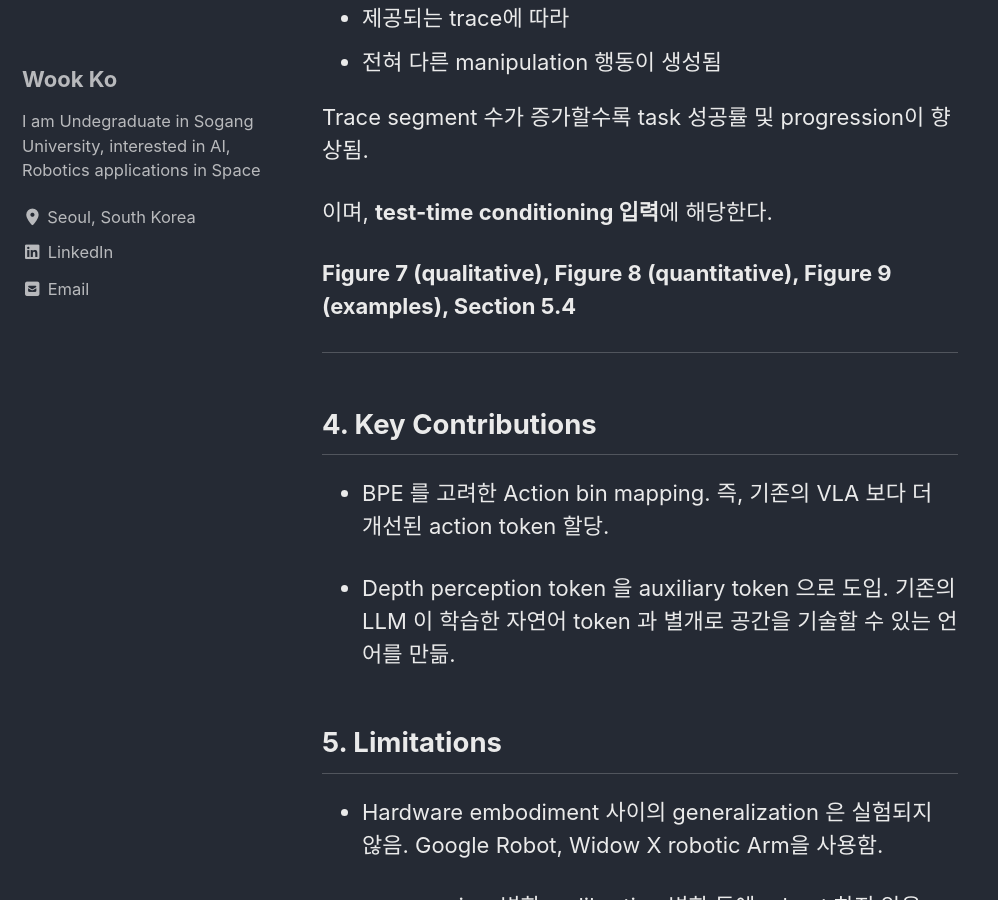
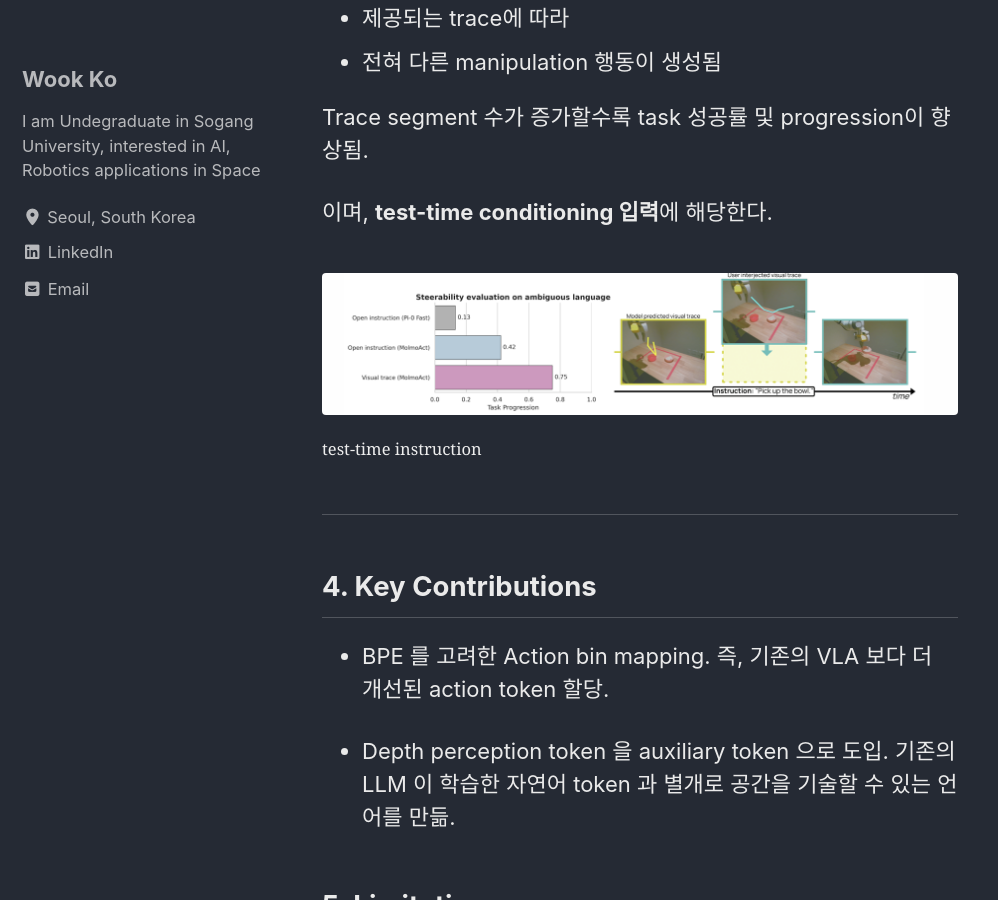
Before and after one commit to kowook137/kowook137.github.io, a Jekyll site: the page built from _robot/MolmoAct_Action_reasoning_model.md, in a window 1280 px wide and 900 px high, scrolled down 13841 px. Shown: the whole window, without its empty margins (0-998 px from the left). Built offline with Jekyll 4.4.1, drawn with Linux system fonts in a browser that asks for light colours; cached includes are drawn as plain includes.

Commit message:
[Add] figure 7 in MolmoACT

```diff
--- a/_robot/MolmoAct_Action_reasoning_model.md
+++ b/_robot/MolmoAct_Action_reasoning_model.md
@@ -386,7 +386,12 @@ task 성공률 및 progression이 향상됨.
 
 이며, **test-time conditioning 입력**에 해당한다.
 
-**Figure 7 (qualitative), Figure 8 (quantitative), Figure 9 (examples), Section 5.4**
+{% include figure
+   image_path="/assets/images/robot/figure7.png"
+   alt="table1"
+   caption="test-time instruction"
+   class="table1"
+%}
 
 ---
 
```
Also changed, not shown: assets/images/robot/figure7.png (added).
